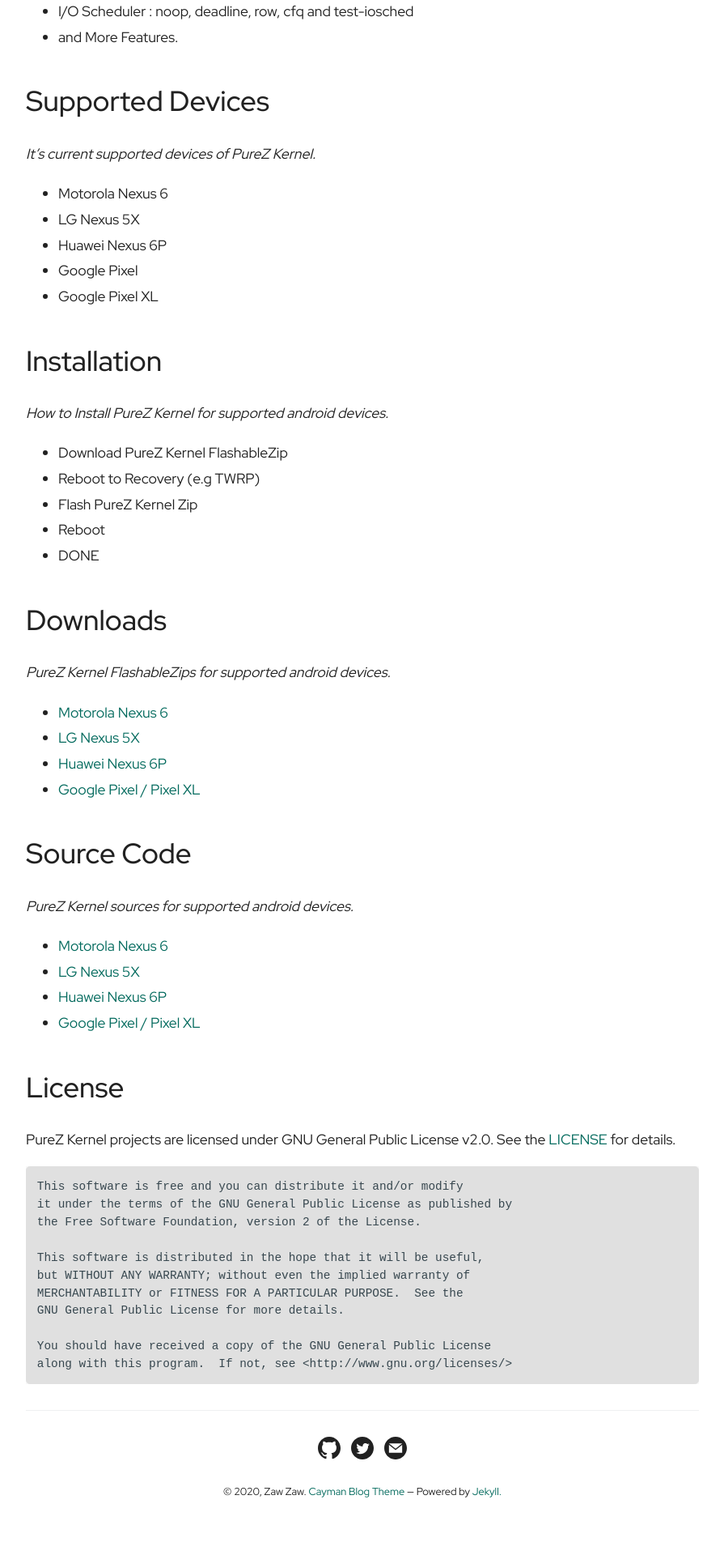
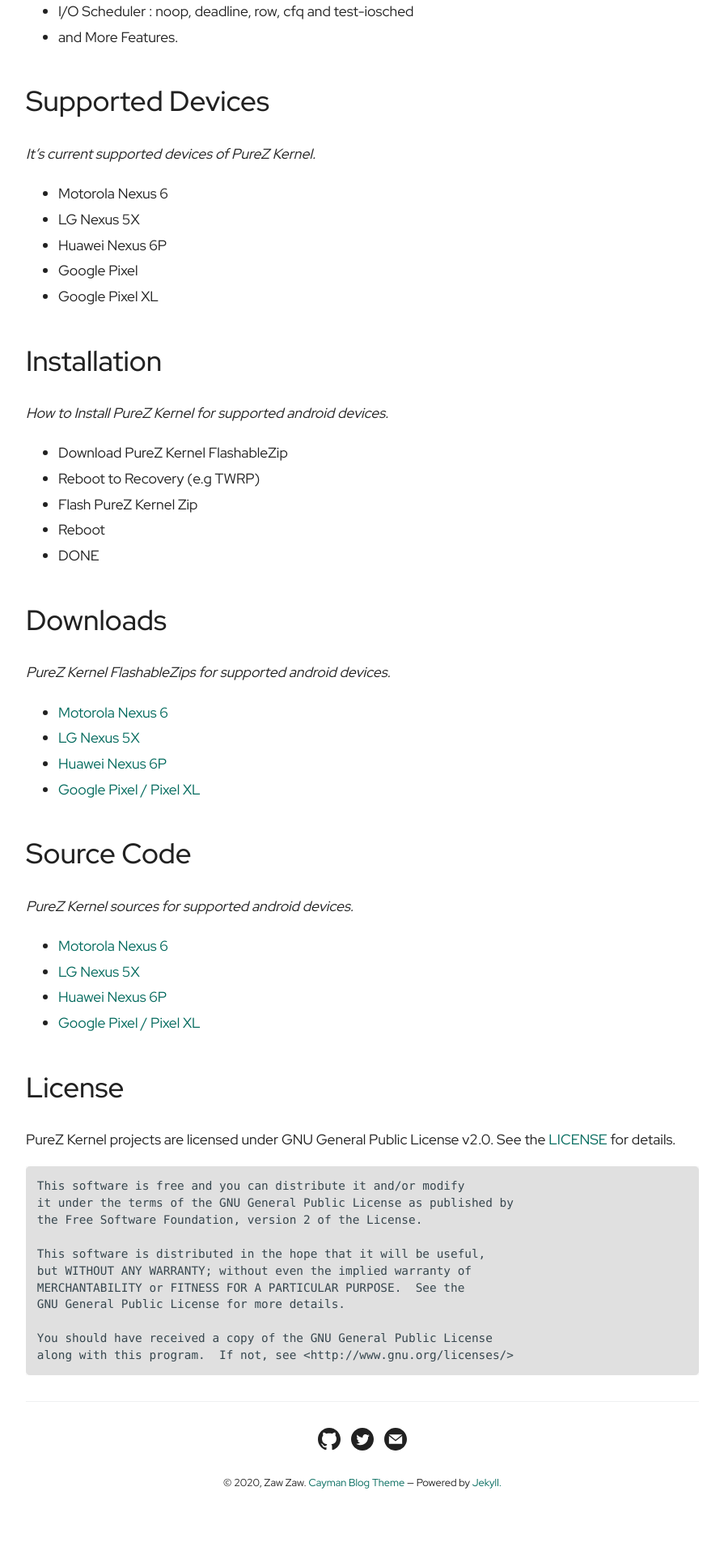
Before and after one commit to zawzaww/zawzaww.github.io, a Jekyll site: the page built from pages/purez-kernel.md, in a window 1280 px wide. Shown: the part 1718-3638 px from the top of the page at 81% size, without its empty margins (192-1087 px from the left). Built offline with Jekyll 4.4.1, drawn with Linux system fonts in a browser that asks for light colours; some web fonts are replaced.

Commit message:
Revert "jekyll-theme-cayman-blog: change code font to "Source Code Pro" font"
This reverts commit 8361c80eb06d25b3dd252b39d7f1644fc16ca820.

```diff
--- a/_sass/jekyll-theme-cayman-blog.scss
+++ b/_sass/jekyll-theme-cayman-blog.scss
@@ -235,7 +235,7 @@
 
   code {
     padding: 2px 4px;
-    font-family: 'Source Code Pro', Terminal, monospace;
+    font-family: Monaco, "Bitstream Vera Sans Mono", "Lucida Console", Terminal, monospace;
     font-size: 0.9rem;
     color: $code-text-color;
     background-color: $code-bg-color;
@@ -246,7 +246,7 @@
     padding: 0.8rem;
     margin-top: 0;
     margin-bottom: 1rem;
-    font: 1rem Monaco, 'Source Code Pro', Terminal, monospace;
+    font: 1rem Monaco, "Bitstream Vera Sans Mono", "Lucida Console", Terminal, monospace;
     color: $code-text-color;
     word-wrap: normal;
     background-color: $code-bg-color;
```
